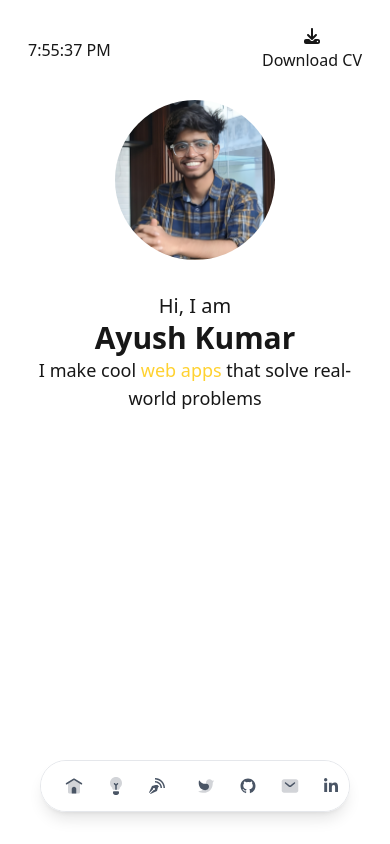
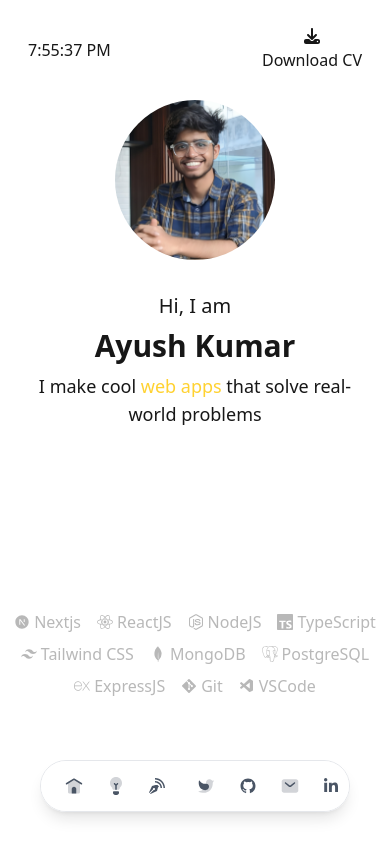
Before and after one commit to ayushcodes1729/new-portfolio, a Next.js app: page / in a window 390 px wide. Built offline with nearby package versions, Linux system fonts and the light colour scheme.

Commit message:
UI changes in name and project page

```diff
--- a/src/app/components/name.tsx
+++ b/src/app/components/name.tsx
@@ -21,11 +21,10 @@ export default function Name() {
         { name: "Tailwind CSS", logo: "SiTailwindcss", position: "top-[10%] left-[60%]" },
         { name: "MongoDB", logo: "SiMongodb", position: "top-[85%] left-[8%]" },
         { name: "PostgreSQL", logo: "SiPostgresql", position: "top-[25%] left-[75%]" },
-        { name: "AWS", logo: "FaAws", position: "top-[82%] left-[85%]" },
+        // { name: "AWS", logo: "FaAws", position: "top-[82%] left-[85%]" },
         { name: "ExpressJS", logo: "SiExpress", position: "top-[40%] left-[80%]" },
-        { name: "GitHub Actions", logo: "SiGithubactions", position: "top-[83%] left-[50%]" },
-        { name: "CI/CD", logo: "MdSettingsEthernet", position: "top-[80%] left-[75%]" },
-        { name: "NGINX", logo: "SiNginx", position: "top-[65%] left-[5%]" },
+        // { name: "GitHub Actions", logo: "SiGithubactions", position: "top-[83%] left-[50%]" },
+        // { name: "CI/CD", logo: "MdSettingsEthernet", position: "top-[80%] left-[75%]" },
         { name: "Git", logo: "FaGitAlt", position: "top-[80%] left-[40%]" },
         { name: "VSCode", logo: "VscVscode", position: "top-[85%] left-[65%]" }
     ];
@@ -40,9 +39,8 @@ export default function Name() {
         PostgreSQL: SiPostgresql,
         AWS: FaAws,
         ExpressJS: SiExpress,
-        "GitHub Actions": SiGithubactions,
-        "CI/CD": MdSettingsEthernet,
-        NGINX: SiNginx,
+        // "GitHub Actions": SiGithubactions,
+        // "CI/CD": MdSettingsEthernet,
         Git: FaGitAlt,
         VSCode: VscVscode
     };
@@ -72,6 +70,7 @@ export default function Name() {
     });
 
     return (
+        <>
             <div className="flex md:flex-row flex-col items-center w-full md:w-screen min-h-[60vh] overflow-hidden relative px-4 md:px-0">
                 {/* Skills Overlay - Hidden on mobile */}
                 {skills.map((skill, index) => (
@@ -97,7 +96,7 @@ export default function Name() {
                     </div>
 
                     {/* Intro Text */}
-                <div ref={introRef} className="flex flex-col md:gap-4 items-center md:items-start text-center md:text-left w-full md:w-[60%]">
+                    <div ref={introRef} className="flex flex-col md:gap-4 gap-2 items-center md:items-start text-center md:text-left w-full md:w-[60%]">
                         <span className="intro text-xl md:text-3xl">Hi, I am</span>
                         <h1 className="intro text-3xl md:text-5xl font-semibold text-center md:text-left">
                             Ayush Kumar
@@ -108,5 +107,17 @@ export default function Name() {
                     </div>
                 </div>
             </div>
+            <div className="flex flex-wrap w-full justify-center">
+                {skills.map((skill, index) => (
+                    <div
+                        key={index}
+                        style={{ boxShadow: "rgba(255, 255, 255, 0.3) 0px 5px 15px", transition: "box-shadow 0.3s ease-in-out" }}
+                        className={`opacity-30 flex lg:hidden items-center gap-1 px-2 py-1 rounded-full -z-[1]`}>
+                        {React.createElement(iconMap[skill.name])}
+                        {skill.name}
+                    </div>
+                ))}
+            </div>
+        </>
     );
 }
--- a/src/app/projects/page.tsx
+++ b/src/app/projects/page.tsx
@@ -43,22 +43,30 @@ export default function Projects() {
     useGSAP(() => {
         gsap.from(".works", {
             opacity: 0,
-            x: -500,
-            duration: 1.5,
+            x: -700,
+            duration: 2.5,
             ease: "power3.inOut",
             stagger: 0.3
         });
+
+        gsap.from(".cards",{
+            y:100,
+            opacity: 0,
+            duration: 1.5,
+            ease: "power3.inOut"
+        })
     });
 
     const [hoveredIndex, setHoveredIndex] = useState<number | null>(null);
 
     return (
         <>
-            <h1 className="works text-5xl p-4 w-full font-bold">Recent Works</h1>
-            <div className="grid xl:grid-cols-3 md:grid-cols-2 grid-cols-1 gap-4 px-4">
+            <h1 className="works text-5xl px-4 py-5 w-full font-bold">Recent Works</h1>
+            <hr className="w-[95%] py-2 works" />
+            <div className="grid xl:grid-cols-3 md:grid-cols-2 grid-cols-1 gap-4 px-4 my-8">
                 {projects.map((project, index) => (
                     <div
-                        className="relative rounded-2xl overflow-hidden group"
+                        className="cards relative rounded-2xl overflow-hidden group"
                         key={index}
                         style={{ boxShadow: "rgba(255, 255, 255, 0.1) 0px 5px 15px", transition: "box-shadow 0.3s ease-in-out" }}
                         onMouseEnter={(e) => {
```
Lines whose indentation alone changed are shown as unchanged.
